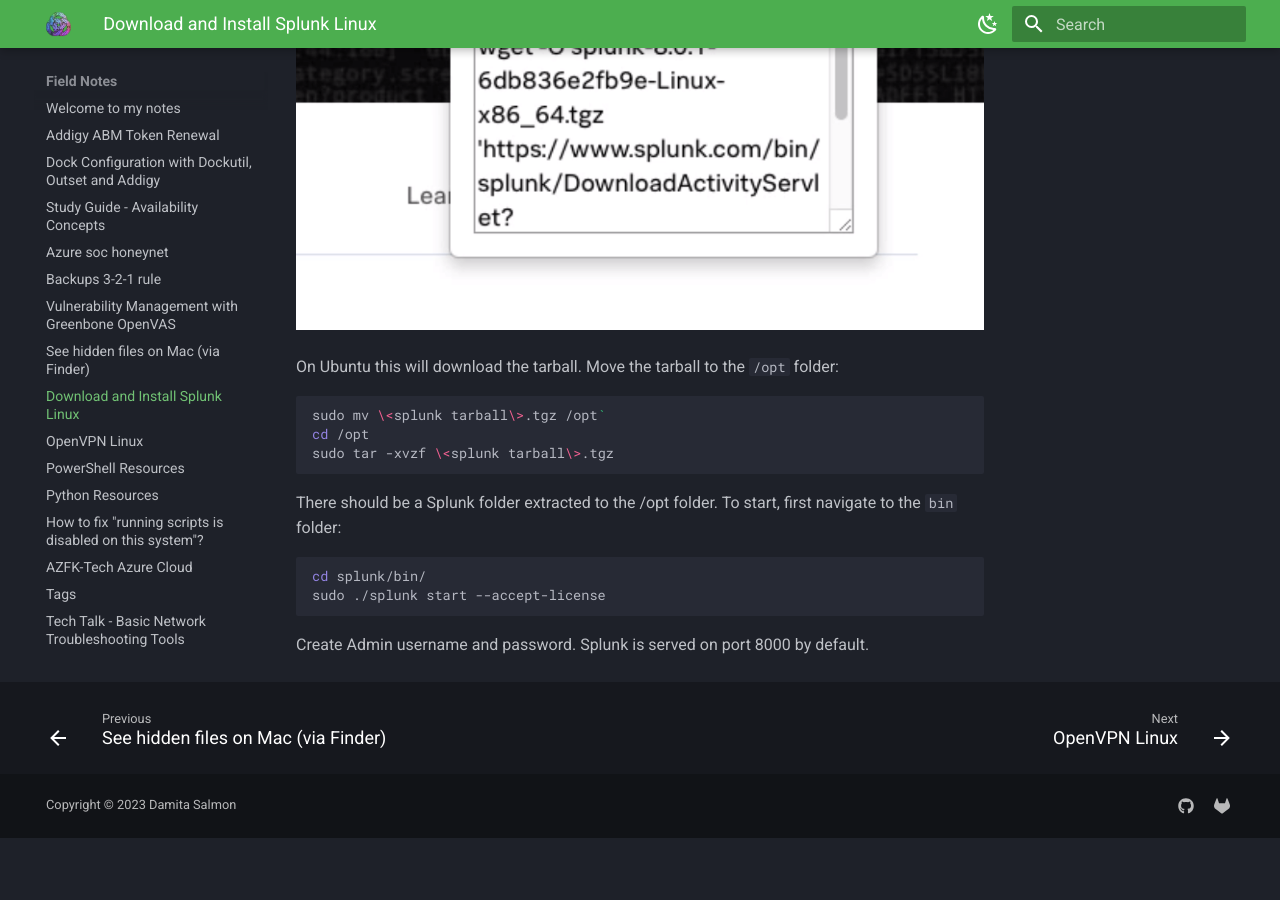
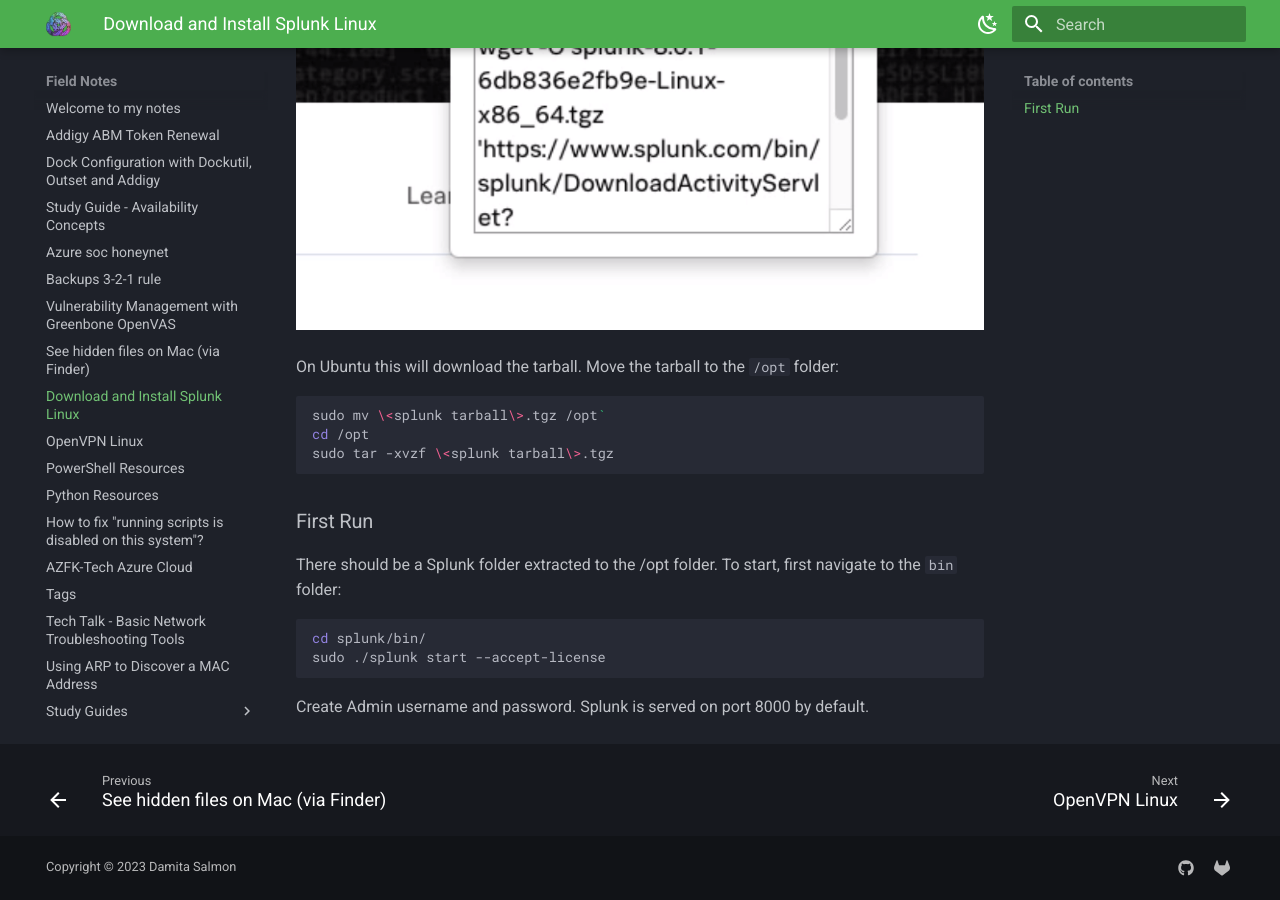
Before and after one commit to damitasalmon/field-notes, an MkDocs documentation site: the page built from docs/install-splunk-linux.md, in a window 1280 px wide and 900 px high, scrolled down 974 px. Built offline with MkDocs 1.6.1 and Material for MkDocs 9.7.7, drawn with Linux system fonts in a browser that asks for light colours; before the commit the page ends 1812 px from its top, so only the background shows below that.

Commit message:
Update splunk install

````diff
--- a/docs/install-splunk-linux.md
+++ b/docs/install-splunk-linux.md
@@ -22,6 +22,7 @@
 sudo tar -xvzf \<splunk tarball\>.tgz
 ```
 
+### First Run
 There should be a Splunk folder extracted to the /opt folder. To start, first navigate to the `bin` folder:
 
 ``` sh
````
